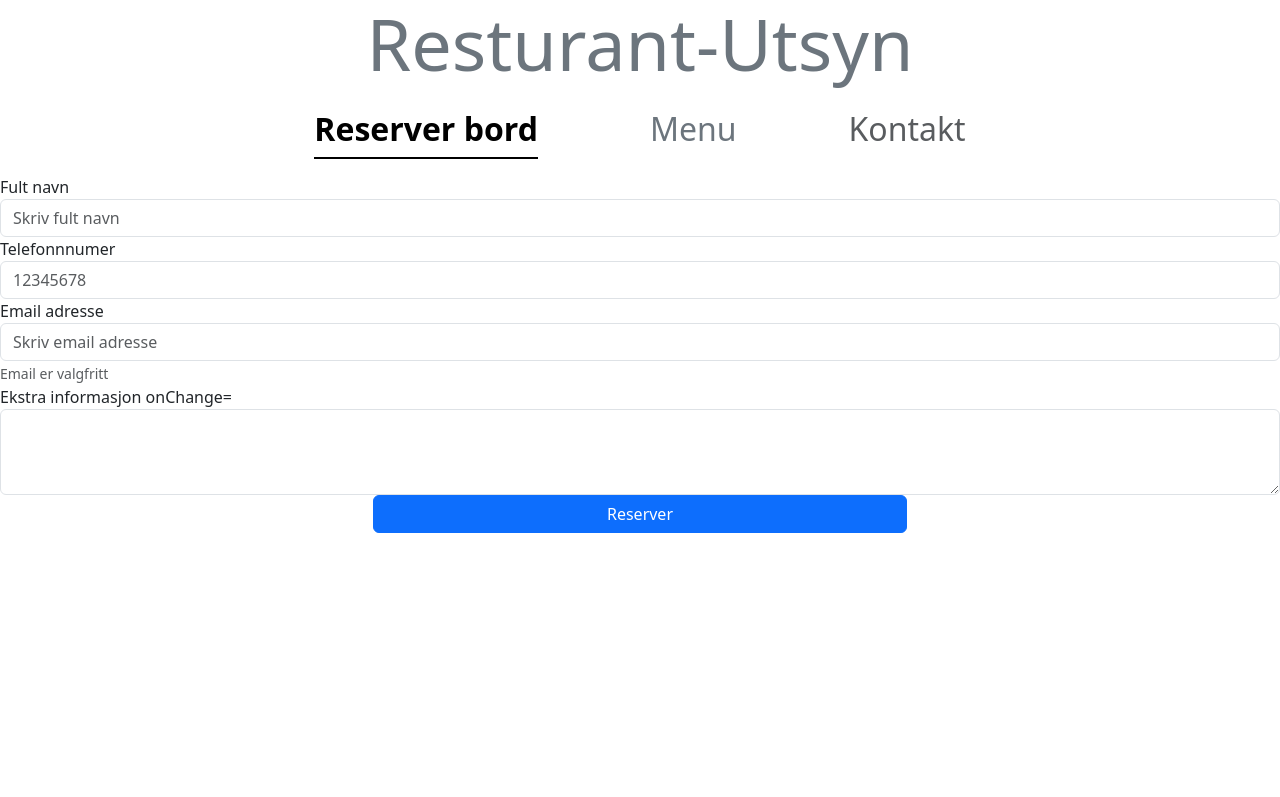
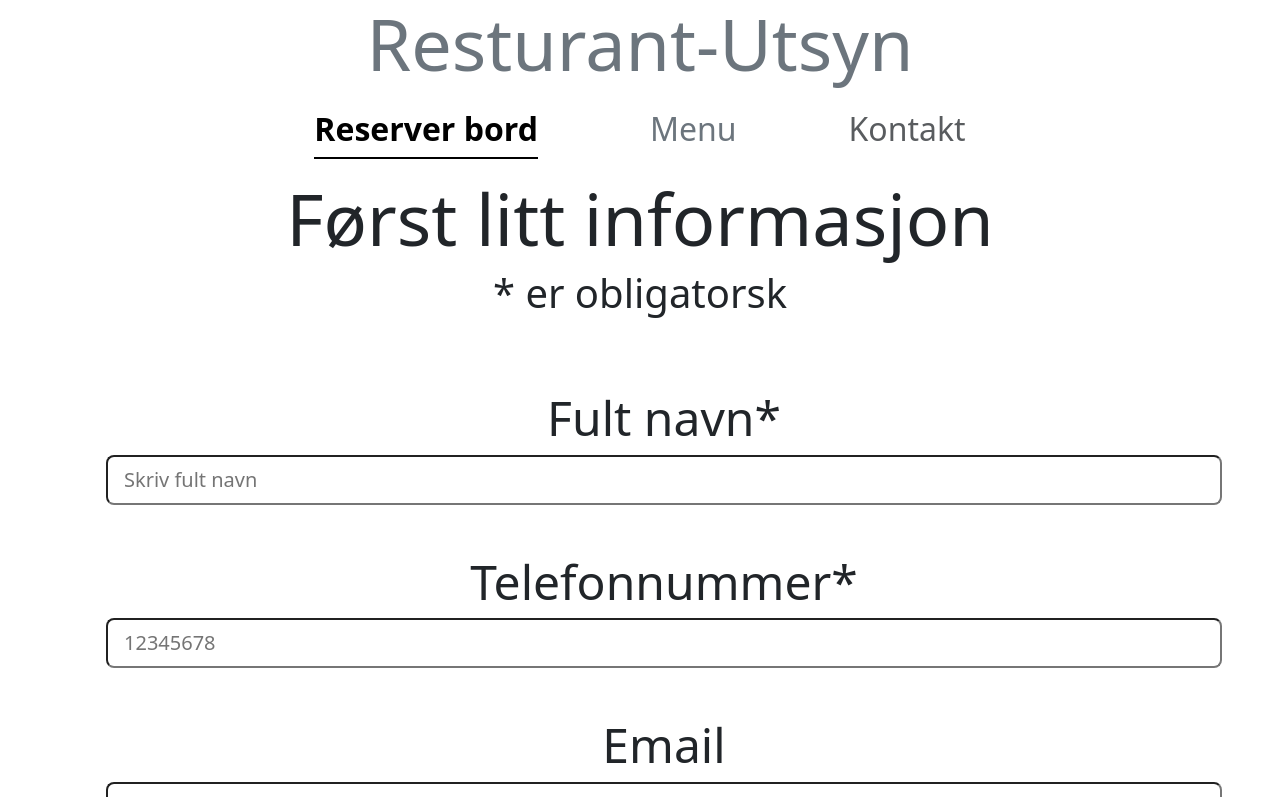
Before and after one commit to quickburrrn/restaurant-utsyn, a React (Create React App) app: page /informasjon in a window 1280 px wide. Shown: the top 797 px of the page. Built offline with nearby package versions, Linux system fonts and the light colour scheme.

Commit message:
redesignet alt

```diff
--- a/src/components/TestButton.jsx
+++ b/src/components/TestButton.jsx
@@ -6,7 +6,7 @@ const TestButton = (Props) => {
   return (
     <button
       type="button"
-      className={"btn btn-" + color + " d-grid gap-2 col-5 d-md-block container text-centered"}
+      className={"btn btn-" + color + " d-grid gap-2 col-5 d-md-block container text-centered btn-lg"}
       onClick={() => {
         buttonPressed();
       }}
--- a/src/pages/App.js
+++ b/src/pages/App.js
@@ -8,7 +8,7 @@ import axios from 'axios';
 
 function App() {
   const [count, setCount] = useState("00:00:00");
-  const [ankomst, setAnkomst] = useState("00:00");
+  //const [ankomst, setAnkomst] = useState("00:00");
   const [personer, setPersoner] = useState(0)
   const [navn, setNavn] = useState("None None")
   const [telefonnnumer, setTelefonnnumer] = useState(12345678)
@@ -19,7 +19,7 @@ function App() {
     <div>
       <Navbar />
       <div>
-        <Outlet context={[[count, setCount] ,[ankomst, setAnkomst], [personer, setPersoner], [navn, setNavn], [telefonnnumer, setTelefonnnumer], [email, setEmail], [extra, setExtra]]}/>
+        <Outlet context={[[count, setCount], [personer, setPersoner], [navn, setNavn], [telefonnnumer, setTelefonnnumer], [email, setEmail], [extra, setExtra]]}/>
       </div>
     </div>
   );
--- a/src/pages/Date.js
+++ b/src/pages/Date.js
@@ -57,26 +57,29 @@ function Date()
                                 <h4 className="">Tirsdag</h4>
                             </div>
                             <div class="col-8">
-                                <h1 className="ps-5">Reserver Bord Denne Dagen</h1>
+                                <h1 className="ps-5">Masse ledige bord</h1>
                             </div>
                             <div class="col">
                         </div>
 
                         {selectIndex===index &&
                         <div>
-                            <h1 className="display-3 pb-5">Velg antall folk</h1>
+                            <h1 className="display-3 pb-5">Velg antall personer</h1>
                             <div className="d-flex justify-content-evenly btn-group align-items-center " role="group" arial-label="Basic radio button group">
                                 {[...Array(11).keys()].map((item, index) => (
                                     <div>
                                         <input type="radio" class="btn-check" name="btnradio" id={"btnradio" + index} autocomplete="off"
                                             onClick={() => {
                                                 setselectAmountIndex(index);
+                                                setCount(index)
                                             }}></input>
-                                        <label class="btn btn-outline-primary" for={"btnradio" + index}>{index}</label>
+                                        <label class="btn btn-outline-primary btn-lg" for={"btnradio" + index}>{index}</label>
                                     </div>
                                 ))}
                             </div>
-                            <button type="button" className={(selectAmountIndex !== -1 ? 'btn btn-primary' : 'btn btn-secondary') + " mt-5 px-5 py-2"}><h4><b>Reserver bord</b></h4></button>
+                            <Link to={`../informasjon`}><button type="button" className={(selectAmountIndex !== -1 ? 'btn btn-primary' : 'btn btn-secondary') + " mt-5 px-5 py-2"}><h4><b>
+                                {(selectAmountIndex !== -1 ? `Reserver bord til ${selectAmountIndex} presoner` : 'Reserver')}
+                                </b></h4></button></Link>
                         </div>
                         }
 
--- a/src/pages/Information.js
+++ b/src/pages/Information.js
@@ -8,12 +8,11 @@ function Information()
     const navigate = useNavigate();
 
     const [count, setCount] = useOutletContext()[0];
-    const [ankomst, setAnkomst] = useOutletContext()[1];
-    const [personer, SetPersoner] = useOutletContext()[2];
-    const [navn, setNavn] = useOutletContext()[3];
+    const [personer, SetPersoner] = useOutletContext()[1];
+    const [navn, setNavn] = useOutletContext()[2];
     const [telefonnnumer, setTelefonnnumer] = useOutletContext()[4];
-    const [email, setEmail] = useOutletContext()[5];
-    const [extra, setExtra] = useOutletContext()[6];
+    const [email, setEmail] = useOutletContext()[4];
+    const [extra, setExtra] = useOutletContext()[5];
 
     const commitKvitering = () =>
     {
@@ -22,7 +21,6 @@ function Information()
         axios.post('http://localhost:8001/reservasjon',
         {
             Dato: count,
-            Tid: ankomst,
             Antall_gjester: personer,
             Fornavn: fullnavn[0],
             Etternavn: `${fullnavn.length>0 ? "" : fullnavn[1]}`,
@@ -58,30 +56,38 @@ function Information()
     }
 
     return(
-        <form>
-            <div className="form-group">
-                <label htmlFor="exampleInputEmail1">Fult navn</label>
-                <input type="email" className="form-control" id="name" aria-describedby="emailHelp" placeholder="Skriv fult navn" onChange={handleSetName}/>
+        <div className="text-center container">
+            <div className="row">
+                <h1 className="display-2">Først litt informasjon</h1>
+                <p className="display-6 mb-5 mx-6">* er obligatorsk</p>
             </div>
 
-            <div className="form-group">
-                <label htmlFor="email">Telefonnnumer</label>
-                <input type="email" className="form-control" id="phone" aria-describedby="emailHelp" placeholder="12345678" onChange={handleSetTelefonnnumer}/>
-            </div>
+            <form className="row align-items-center">
+                <div className="form-group m-4 row">
+                    <label htmlFor="exampleInputEmail1"><h2 className="display-5">Fult navn*</h2></label>
+                    <input type="email" className="form-control-lg" id="name" aria-describedby="emailHelp" placeholder="Skriv fult navn" onChange={handleSetName}/>
+                </div>
 
-            <div className="form-group">
-                <label htmlFor="email">Email adresse</label>
-                <input type="email" className="form-control" id="email" aria-describedby="emailHelp" placeholder="Skriv email adresse" onChange={handleSetEmail}/>
-                <small id="emailHelp" className="form-text text-muted">Email er valgfritt</small>
-            </div>
+                <div className="form-group m-4 row">
+                    <label htmlFor="email"><h2 className="display-5">Telefonnummer*</h2></label>
+                    <input type="email" className="form-control-lg" id="phone" aria-describedby="emailHelp" placeholder="12345678" onChange={handleSetTelefonnnumer}/>
+                </div>
 
-            <div className="form-group">
-                <label htmlFor="exampleFormControlTextarea1">Ekstra informasjon onChange={handleSetExtra}</label>
-                <textarea className="form-control" id="extra" rows="3"></textarea>
-            </div>
+                <div className="form-group m-4 row">
+                    <label htmlFor="email"><h2 className="display-5">Email</h2></label>
+                    <input type="email" className="form-control-lg" id="email" aria-describedby="emailHelp" placeholder="Skriv email adresse" onChange={handleSetEmail}/>
+                </div>
 
-            <TestButton color="primary" buttonPressed={() => {commitKvitering()}}>Reserver</TestButton>
-        </form>
+                <div className="form-group m-4 row">
+                    <label htmlFor="exampleFormControlTextarea1"><h2 className="display-5">Extra informasjon</h2></label>
+                    <textarea className="form-control-lg" id="extra" rows="3" onChange={handleSetExtra}></textarea>
+                </div>
+
+                <div>
+                    <TestButton color="primary" buttonPressed={() => {commitKvitering()}}>Reserver</TestButton>
+                </div>
+            </form>
+        </div>
     );
 }
 
--- a/src/pages/Kvitering.js
+++ b/src/pages/Kvitering.js
@@ -6,18 +6,19 @@ function Kvitering()
 {
 
     const [count, setCount] = useOutletContext()[0];
-    const List = ["Dato: ", "Ankomst: ", "Antall personer: ", "Navn: ", "Telefonnummer: ", "Email: "];
+    const List = ["Dato", "Antall personer", "Navn", "Telefonnummer", "Email"];
 
     const hello = useOutletContext().length;
 
     return(
-        <div>
-            <h1>Reservasjonen er sendt</h1>
+        <div className="text-center">
+            <h1 className="display-2">Reservasjonen er sendt</h1>
             <ul className="list-group">
                 {useOutletContext().map(([item, setItem], index) =>
                 (
                     <li className="mb-2">
-                        <h3>{List[index]}  {item}</h3>
+                        <h3 className="display-5"><b>{List[index]}</b></h3>
+                        <h3 className="display-6">{item}</h3>
                     </li>
                 ))};
             </ul>
```
